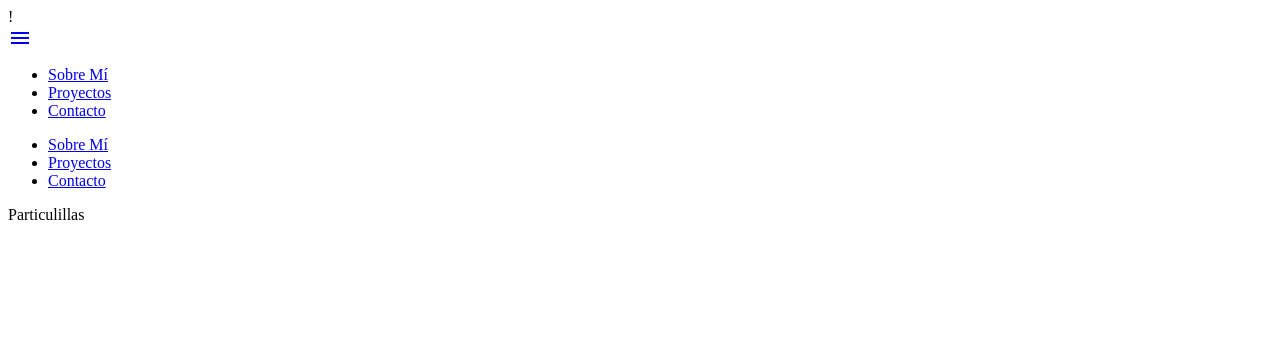
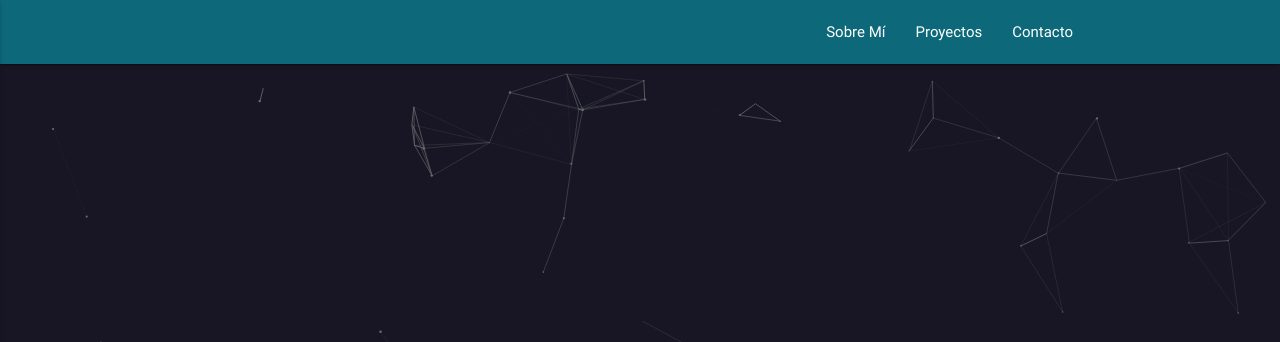
Before and after one commit to PauLeeR/gulpie, a website: page index.html in a window 1280 px wide. Shown: the top 342 px of the page. Drawn offline with nearby package versions, Linux system fonts and the light colour scheme; files that its build step writes are made by us from their sources.

Commit message:
añado archivos script js, style css, index html

```diff
--- a/assets/sass/_style.scss
+++ b/assets/sass/_style.scss
@@ -0,0 +1,29 @@
+nav {
+    background-color: #0d697a !important;
+}
+
+nav {
+    ul {
+        a.active {
+            background: rgba(0, 0, 0, 0.2);
+        }
+    }
+}
+
+#particles-js {
+    background: #181624;
+    width: 100%;
+    height: 90vh;
+    position: relative;
+}
+
+.text {
+    font-size: 60px;
+    color: #FFF;
+    font-weight: bold;
+    z-index: 3;
+    position: absolute;
+    left: 50%;
+    top: 50%;
+    transform: translate(-50%, -50%);
+}
--- a/index.html
+++ b/index.html
@@ -1,9 +1,10 @@
-!<!DOCTYPE html>
+<!DOCTYPE html>
 <html lang="en">
 <head>
 	<meta charset="utf-8">
 	<title>Gulpie</title>
 	<link rel="stylesheet" type="text/css" href="https://fonts.googleapis.com/icon?family=Material+Icons">
+	<link rel="stylesheet" type="text/css" href="dist/css/style.min.css">
 </head>
 <body>
 	<section>
@@ -30,5 +31,6 @@
 	<div id="particles-js">
 		<div class="text">Particulillas</div>
 	</div>
+	<script type="text/javascript" src="dist/js/script.js"></script>
 </body>
 </html>
```
Also changed, not shown: dist/css/style.min.css (added), dist/js/script.js (added).
